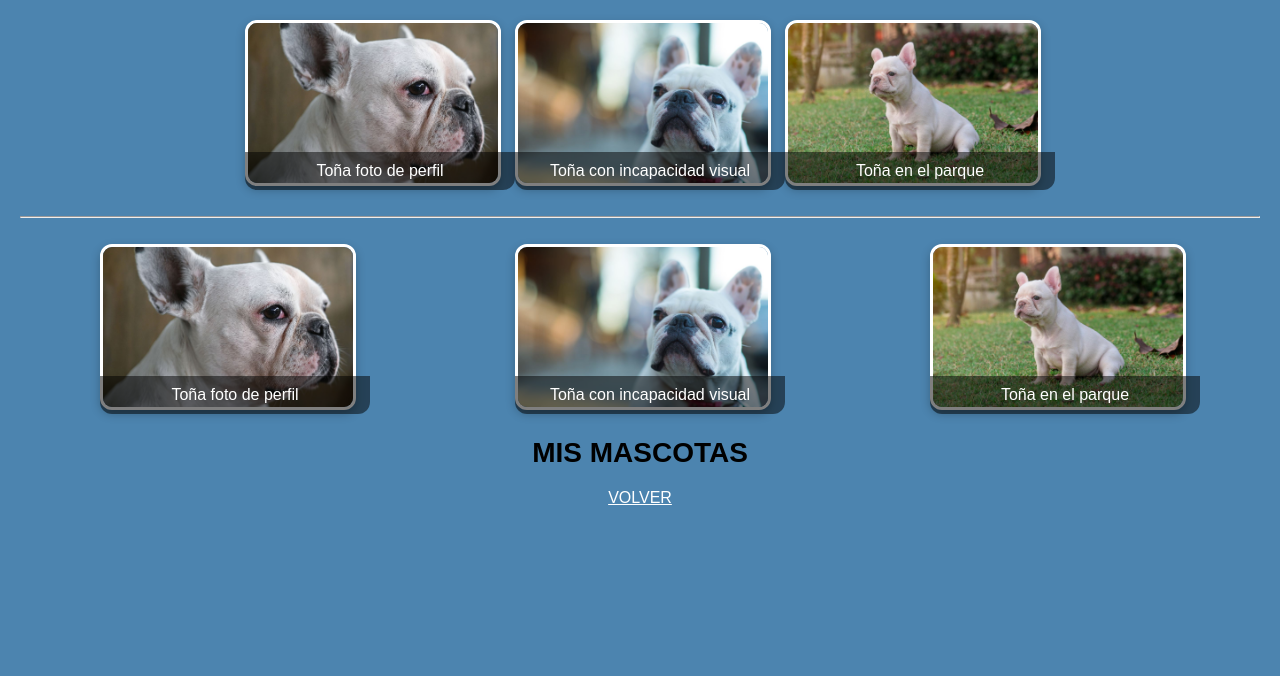
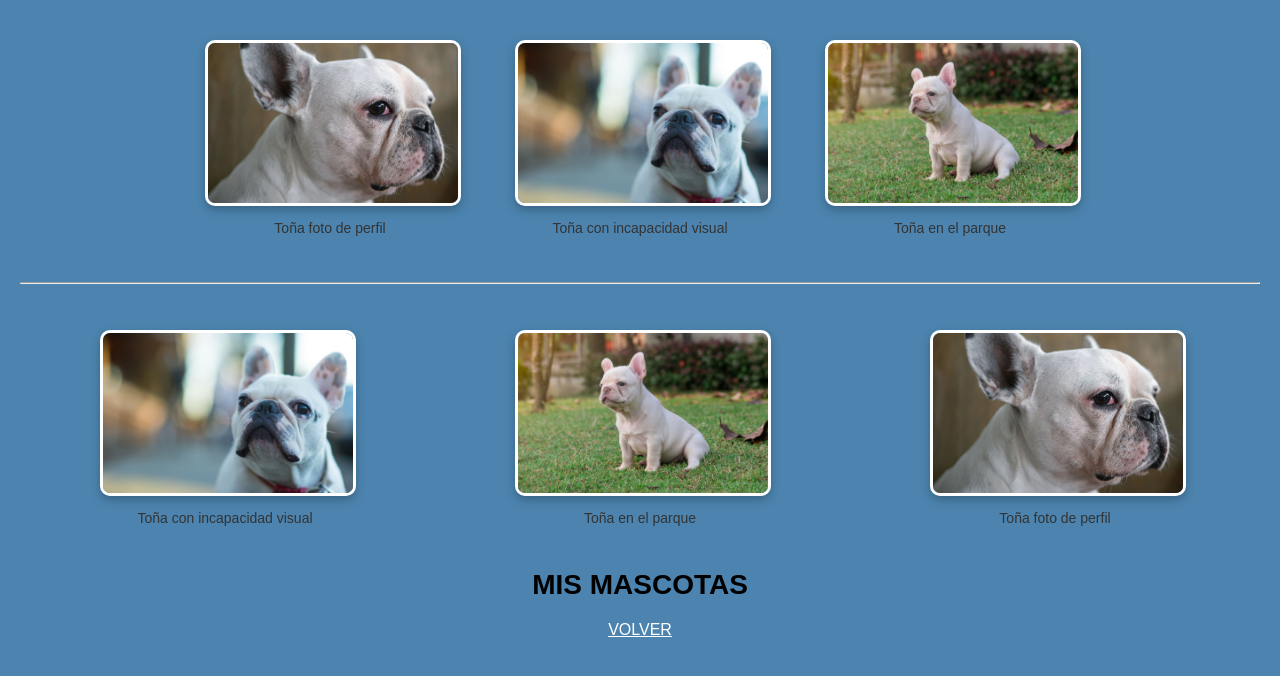
Before and after one commit to CamiloGuengue/Mod2Sem1, a plain HTML site: page mascotas.html in a window 1280 px wide. Drawn offline with Linux system fonts and the light colour scheme.

Commit message:
mejora visual imgs

```diff
--- a/mascotas.html
+++ b/mascotas.html
@@ -8,17 +8,17 @@
 </head>
 <body>
     <section class="galeria-flex">
-    <div class="card">
+    <div class="pet-card">
         <img src="perro1.jpg" alt="Mi perro">
-        <div class="caption">Toña foto de perfil</div>
+        <div class="descripcion">Toña foto de perfil</div>
     </div>
-    <div class="card">
+    <div class="pet-card">
         <img src="perro2.jpg" alt="Mi perro">
-        <div class="caption">Toña con incapacidad visual</div>
+        <div class="descripcion">Toña con incapacidad visual</div>
     </div>
-    <div class="card">
+    <div class="pet-card">
         <img src="perro3.jpg" alt="Mi perro">
-        <div class="caption">Toña en el parque</div>
+        <div class="descripcion">Toña en el parque</div>
     </div>
 
 </section>
@@ -26,17 +26,17 @@
 <br><hr><br>
 
 <section class="galeria-grid">
-   <div class="card">
+   <div class="pet-card">
+        <img src="perro2.jpg" alt="Mi perro">
+        <div class="descripcion">Toña con incapacidad visual</div>
+    </div>
+    <div class="pet-card">
+        <img src="perro3.jpg" alt="Mi perro">
+        <div class="descripcion">Toña en el parque</div>
+    </div>
+    <div class="pet-card">
         <img src="perro1.jpg" alt="Mi perro">
-        <div class="caption">Toña foto de perfil</div>
-    </div>
-    <div class="card">
-        <img src="perro2.jpg" alt="Mi perro">
-        <div class="caption">Toña con incapacidad visual</div>
-    </div>
-    <div class="card">
-        <img src="perro3.jpg" alt="Mi perro">
-        <div class="caption">Toña en el parque</div>
+        <div class="descripcion">Toña foto de perfil</div>
     </div>
 </section>
 
--- a/style_mascotas.css
+++ b/style_mascotas.css
@@ -60,24 +60,20 @@ a{
     color: black;
     text-decoration: underline;
 }
-.card {
-  position: relative;
-  width: 250px;
+.pet-card {
+    width: 250px;              /* Tamaño fijo del conjunto */
+    text-align: center;
+    margin: 20px;
 }
 
-.card img {
-  width: 100%;
-  border-radius: 12px;
-  border: 3px solid white;
+.pet-card img {
+    width: 100%;               /* La imagen se adapta al contenedor */
+    border-radius: 10px;
+    border: 3px solid white;
 }
 
-.card .caption {
-  position: absolute;
-  bottom: 0;
-  width: 100%;
-  padding: 10px;
-  background: rgba(0,0,0,0.5);
-  color: white;
-  text-align: center;
-  border-radius: 0 0 12px 12px;
+.descripcion {
+    margin-top: 10px;
+    color: #333;
+    font-size: 14px;
 }
```
